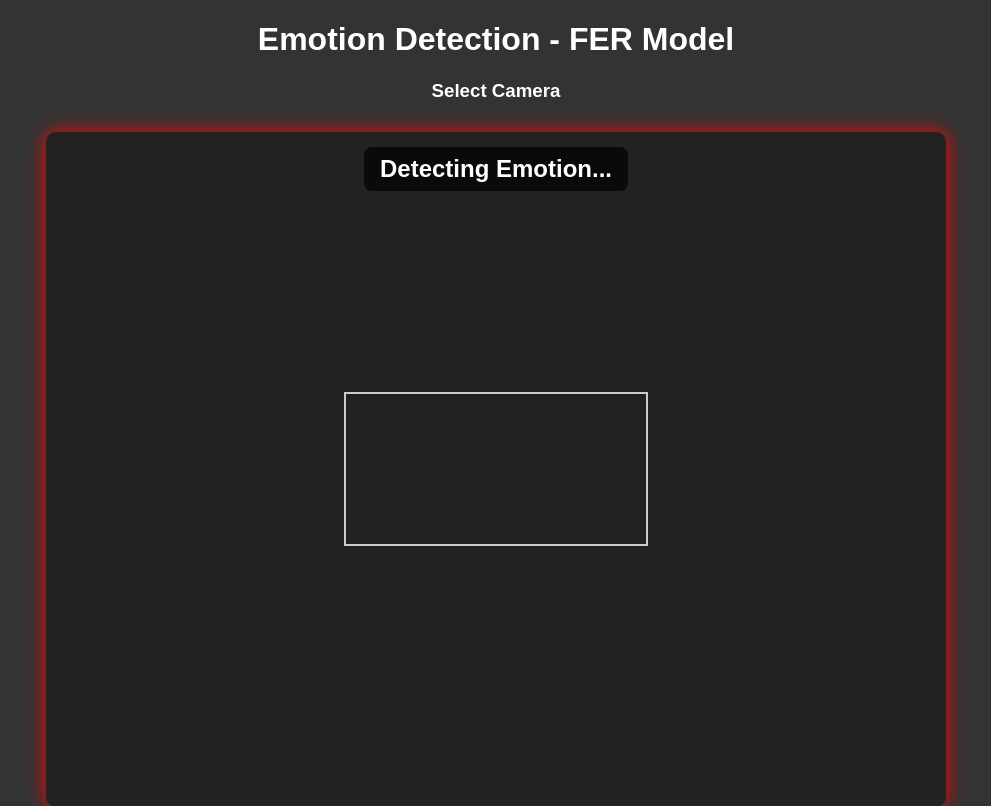
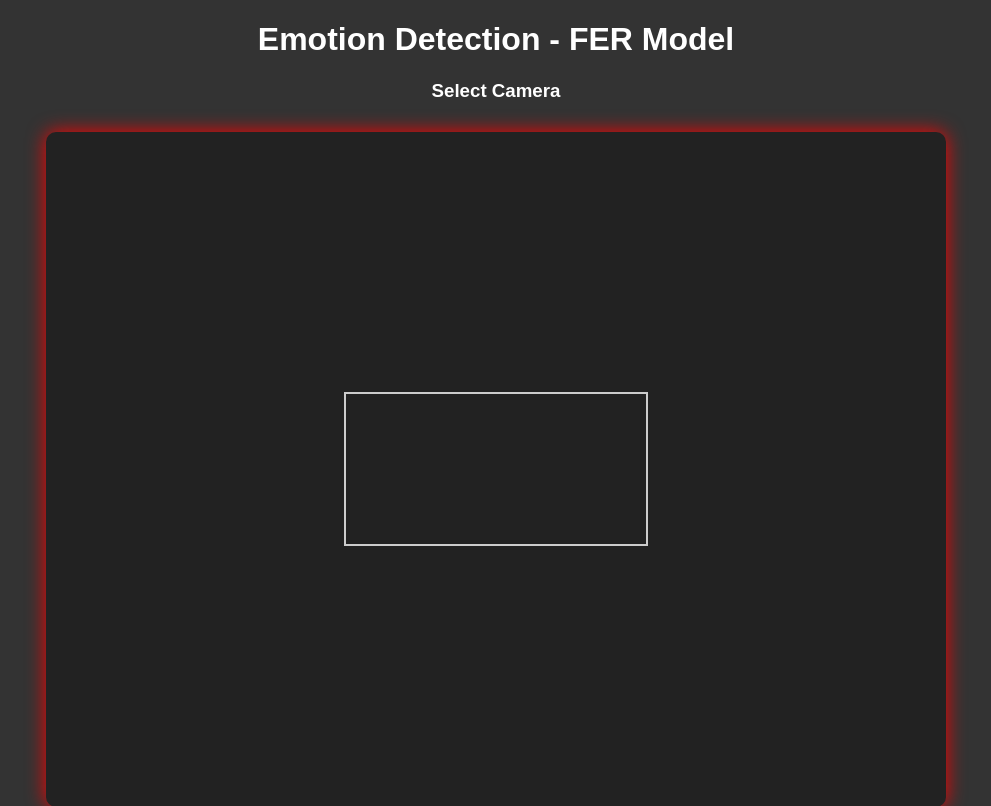
Before and after one commit to MY-starG/Real-Time-Emotion-Detection, a Flask app: page /page1 in a window 1280 px wide. Shown: the top 806 px of the page, without its empty margins (144-1135 px from the left). Run offline with Flask 3, Linux system fonts and the light colour scheme.

Commit message:
Update FER-2013.html

```diff
--- a/templates/FER-2013.html
+++ b/templates/FER-2013.html
@@ -1,53 +1,36 @@
 <!DOCTYPE html>
 <html lang="en">
 <head>
-  <meta charset="UTF-8" />
-  <meta name="viewport" content="width=device-width, initial-scale=1.0"/>
+  <meta charset="UTF-8">
+  <meta name="viewport" content="width=device-width, initial-scale=1.0">
   <title>Emotion Detection - FER Model</title>
   <link rel="stylesheet" href="static/page.css">
-  <style>
-    #emotion-box {
-      position: absolute;
-      top: 15px;
-      left: 50%;
-      transform: translateX(-50%);
-      font-size: 1.5rem;
-      font-weight: bold;
-      padding: 8px 16px;
-      border-radius: 8px;
-      color: #fff;
-      background-color: rgba(0, 0, 0, 0.7);
-    }
-
-    .emotion-Angry { background-color: #ff0000; }
-    .emotion-Disgust { background-color: #008000; }
-    .emotion-Fear { background-color: #0000ff; }
-    .emotion-Happy { background-color: #00ff00; color: #000; }
-    .emotion-Sad { background-color: #ffff00; color: #000; }
-    .emotion-Surprise { background-color: #00ffff; color: #000; }
-    .emotion-Neutral { background-color: #ff00ff; }
-    .emotion-Contempt { background-color: #800080; }
-  </style>
 </head>
 <body>
   <h1 style="text-align: center;">Emotion Detection - FER Model</h1>
 
+  <!-- Camera selection dropdown -->
   <div style="text-align: center; margin-bottom: 20px;">
     <h3>Select Camera</h3>
-    <!-- Dropdown will be added by JS -->
+    <!-- Dropdown will be added dynamically by JavaScript -->
   </div>
 
-  <div id="video-container" style="text-align: center; position: relative;">
+  <!-- Live video feed -->
+  <div id="video-container" style="text-align: center;">
     <video id="video" autoplay playsinline style="max-width: 100%; border: 2px solid #ccc;"></video>
     <canvas id="canvas" style="display:none;"></canvas>
-    <div id="emotion-box" class="emotion-Neutral">Detecting Emotion...</div>
   </div>
 
+  <!-- Emotion display -->
+  <div id="emotion-display" style="text-align:center; font-size:1.2rem; margin-top:10px;"></div>
+
+  <!-- Training graph -->
   <div style="text-align: center; margin-top: 30px;">
     <h3>Training Graph - FER-2013</h3>
     <img src="/training_graph" alt="Training Graph">
   </div>
 
+  <!-- ROC Curve and Comparison Table -->
   <div style="text-align: center; margin-top: 30px;">
     <h3>FER-2013 Model ROC Curve</h3>
     <img src="static/images/roc_curve_Fer-2013.png" alt="FER-2013 ROC Curve">
@@ -63,20 +46,43 @@
       </tr>
     </thead>
     <tbody>
-      <tr><td>Emotion Classes</td><td>7 (Basic emotions)</td><td>8 (Including Contempt)</td></tr>
-      <tr><td>Image Resolution</td><td>48x48 pixels</td><td>96x96 pixels</td></tr>
-      <tr><td>Training Dataset Size</td><td>~35,000 images</td><td>~29,000 images</td></tr>
-      <tr><td>Accuracy</td><td>89%</td><td>92%</td></tr>
-      <tr><td>Log Loss</td><td>2.24</td><td>1.75</td></tr>
+      <tr>
+        <td>Emotion Classes</td>
+        <td>7 (Basic emotions)</td>
+        <td>8 (Including Contempt)</td>
+      </tr>
+      <tr>
+        <td>Image Resolution</td>
+        <td>48x48 pixels</td>
+        <td>96x96 pixels</td>
+      </tr>
+      <tr>
+        <td>Training Dataset Size</td>
+        <td>~35,000 images</td>
+        <td>~29,000 images</td>
+      </tr>
+      <tr>
+        <td>Accuracy</td>
+        <td>89%</td>
+        <td>92%</td>
+      </tr>
+      <tr>
+        <td>Log Loss</td>
+        <td>2.24</td>
+        <td>1.75</td>
+      </tr>
     </tbody>
   </table>
 
+  <!-- Go back button -->
   <div style="text-align: center; margin-top: 30px;">
     <button class="animated-button" onclick="window.location.href='/'">
-      <span>Go Back to Home</span><span></span>
+      <span>Go Back to Home</span>
+      <span></span>
     </button>
   </div>
-<script src="static/page.js" defer></script>
 
+  <!-- JavaScript to handle webcam and emotion detection -->
+  <script src="static/page.js" defer></script>
 </body>
 </html>
```
